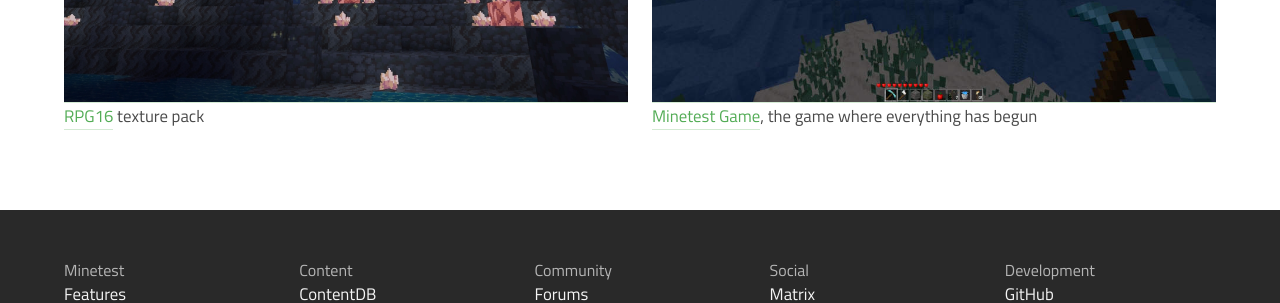
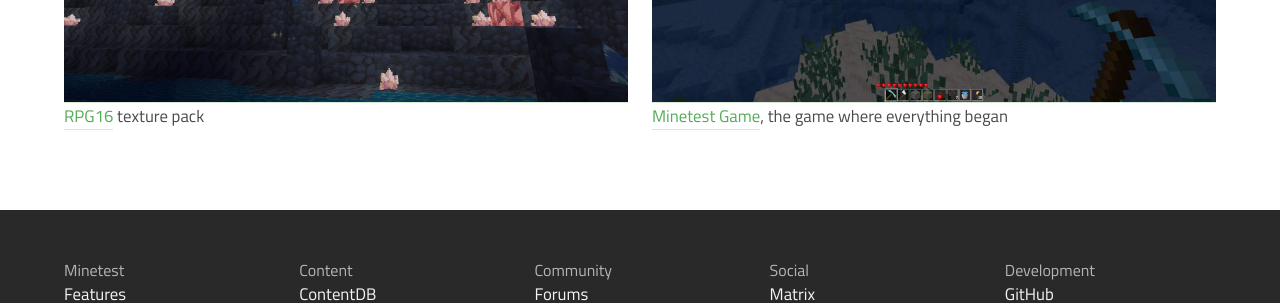
Before and after one commit to minetest/minetest.github.io, a Jekyll site: the page built from index.html, in a window 1280 px wide and 900 px high, scrolled down 3084 px. Shown: the part 287-590 px from the top of the window. Built offline with Jekyll 4.4.1, drawn with Linux system fonts in a browser that asks for light colours; comment, search, counter and statistics services are not loaded.

Commit message:
proper past tense
Co-authored-by: rubenwardy <rw@rubenwardy.com>

```diff
--- a/_data/gallery.yml
+++ b/_data/gallery.yml
@@ -20,4 +20,4 @@
   title: "[RPG16](https://content.minetest.net/packages/Hugues%20Ross/rpg16/) texture pack"
 
 - image: /media/gallery/8.jpg
-  title: "[Minetest Game](https://content.minetest.net/packages/Minetest/minetest_game/), the game where everything has begun"
+  title: "[Minetest Game](https://content.minetest.net/packages/Minetest/minetest_game/), the game where everything began"
```
